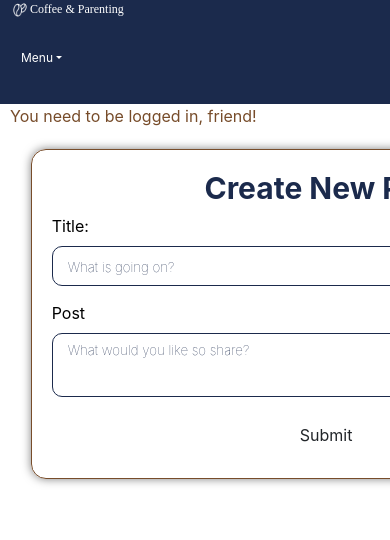
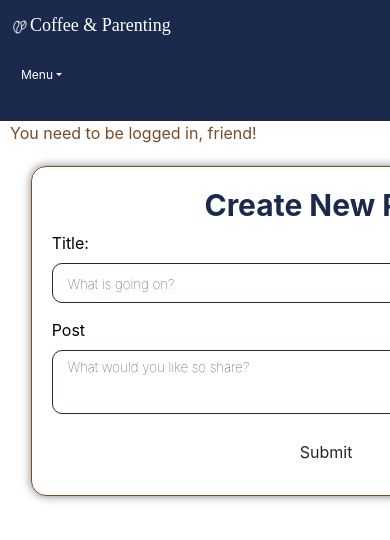
Before and after one commit to geicibarham/Coffee-Parenting, a React (Create React App) app in the folder client/: page /user-page in a window 390 px wide. Shown: the top 540 px of the page. Built offline with nearby package versions, Linux system fonts and the light colour scheme; no server answers; a web font is replaced by a local one.

Commit message:
added media queries

```diff
--- a/client/src/components/nav/nav.css
+++ b/client/src/components/nav/nav.css
@@ -131,6 +131,12 @@ li:hover {
 
     }
 
+
+    #title {
+    margin-top: 15px;
+      font-size: 18px !important;
+
+    }
     #dropdown-basic {
 
       font-size: 12px;
--- a/client/src/components/single-post/index.js
+++ b/client/src/components/single-post/index.js
@@ -42,7 +42,8 @@ function SinglePost(props) {
 
               <p className="mb-0">{post.postContent} /</p>
 
-
+              < br/>
+              < br/>
               <p>
                 {post.username}&nbsp;
 
```
